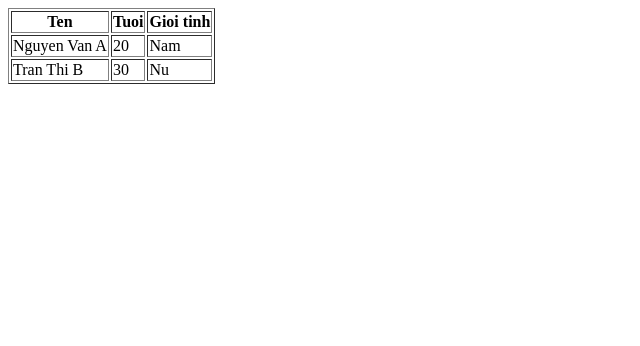
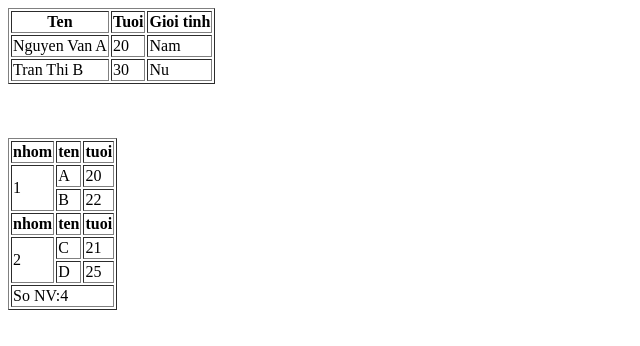
Before and after one commit to MaiKhanhHoa/html, a plain HTML site: page tao bang trong html.html in a window 1280 px wide. Shown: the whole page, without its empty margins (0-640 px from the left). Drawn offline with Linux system fonts and the light colour scheme.

Commit message:
them bang

```diff
--- a/tao bang trong html.html
+++ b/tao bang trong html.html
@@ -22,5 +22,41 @@
         <td>Nu</td>
       </tr>
     </table>
+    <br> <br> <br>
+    <table border="1">
+       <tr>
+         <th>nhom</th>
+         <th>ten</th>
+         <th>tuoi</th>
+       </tr>
+        <tr>
+            <td rowspan="2">1</td>
+            <td>A</td>
+            <td>20</td>
+        </tr>
+        <tr>
+            <td>B</td>
+            <td>22</td>
+        </tr>
+        <tr>
+            <th>nhom</th>
+            <th>ten</th>
+            <th>tuoi</th>
+        </tr>
+        <tr>
+            <td rowspan="2">2</td>
+            <td>C</td>
+            <td>21</td>
+        </tr>
+        <tr>
+            <td>D</td>
+            <td>25</td>
+        </tr>
+        <tr>
+            <td colspan="3">
+                So NV:4
+            </td>
+        </tr>
+    </table>
 </body>
 </html>
```
